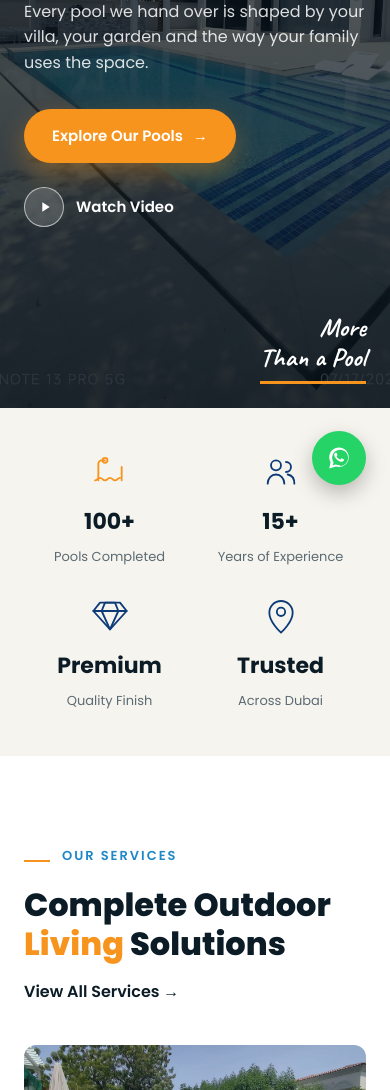
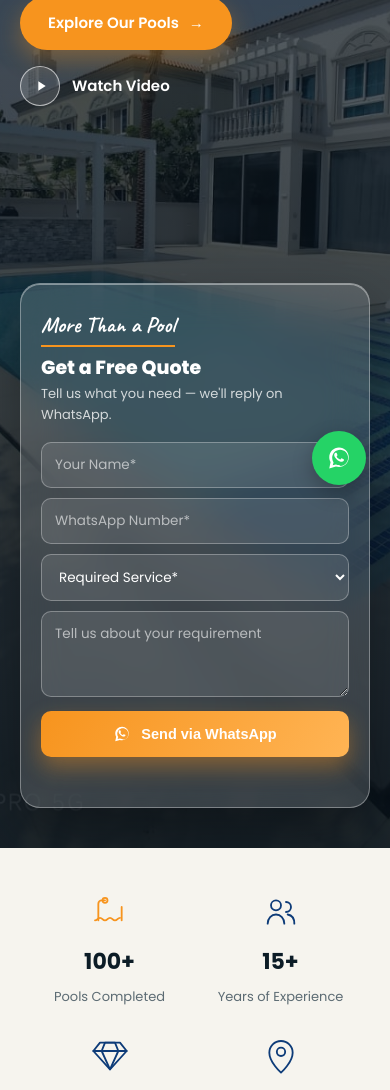
Before and after one commit to scalifyxpro-droid/poolsbyloftmax, an Astro site: page / in a window 390 px wide. Shown: the part 335-1425 px from the top of the page. Built offline with nearby package versions, Linux system fonts and the light colour scheme; Astro itself is replaced by a stand-in of ours.

Commit message:
Add glassmorphic quote-request form to hero, tighten mobile spacing
- Add a "Get a Free Quote" form (name, WhatsApp number, required
  service, requirement) on the right side of the hero, styled as a
  frosted-glass card matching the brand
- Submitting builds a pre-filled wa.me link and opens WhatsApp with
  the request instead of a backend submission
- Retire the old absolute-positioned "More Than a Pool" tag in favor
  of the same line as a tag on the form card
- Tighten mobile hero spacing (padding, gaps, font sizes) so the
  stacked layout doesn't feel oversized

Co-Authored-By: Claude Sonnet 5 <noreply@anthropic.com>

```diff
--- a/public/js/main.js
+++ b/public/js/main.js
@@ -19,4 +19,33 @@ document.addEventListener('DOMContentLoaded', function () {
     note.textContent = 'Thank you! Your message has been received. We will get back to you shortly.';
     form.reset();
   });
+
+  // Hero quote form -> WhatsApp
+  var heroForm = document.getElementById('heroQuoteForm');
+  var heroNote = document.getElementById('heroFormNote');
+  var whatsappNumber = '971558330586';
+  if (heroForm) {
+    heroForm.addEventListener('submit', function (e) {
+      e.preventDefault();
+      var data = new FormData(heroForm);
+      var name = (data.get('name') || '').trim();
+      var whatsapp = (data.get('whatsapp') || '').trim();
+      var service = (data.get('service') || '').trim();
+      var message = (data.get('message') || '').trim();
+
+      var lines = [
+        'Hi Pools by Loftmax, I would like a quote.',
+        'Name: ' + name,
+        'WhatsApp: ' + whatsapp,
+        'Service: ' + service,
+      ];
+      if (message) lines.push('Requirement: ' + message);
+
+      var text = encodeURIComponent(lines.join('\n'));
+      window.open('https://wa.me/' + whatsappNumber + '?text=' + text, '_blank');
+
+      if (heroNote) heroNote.textContent = 'Opening WhatsApp…';
+      heroForm.reset();
+    });
+  }
 });
--- a/src/components/Hero.astro
+++ b/src/components/Hero.astro
@@ -1,7 +1,19 @@
 ---
+const services = [
+  'Design & Construction',
+  'Maintenance',
+  'Renovation & Restoration',
+  'Leak Detection & Troubleshooting',
+  'Safety & Fencing',
+  'Water Testing',
+  'Pool Consultancy',
+  'Landscaping',
+  'Other',
+];
 ---
 <section class="hero" id="home" style="background-image:url('/images/gallery/project-5.jpeg')">
   <div class="hero-overlay"></div>
+  <div class="hero-inner">
     <div class="hero-content">
       <span class="hero-eyebrow">Luxury Pools. Better Living.</span>
       <span class="hero-rule"></span>
@@ -17,5 +29,27 @@
         </a>
       </div>
     </div>
-  <div class="hero-script">More<br />Than a Pool</div>
+
+    <div class="hero-form-card">
+      <span class="hero-form-tag">More Than a Pool</span>
+      <h3>Get a Free Quote</h3>
+      <p>Tell us what you need — we'll reply on WhatsApp.</p>
+      <form id="heroQuoteForm" class="hero-form" autocomplete="off">
+        <input type="text" name="name" placeholder="Your Name*" required />
+        <input type="tel" name="whatsapp" placeholder="WhatsApp Number*" required />
+        <select name="service" required>
+          <option value="" disabled selected>Required Service*</option>
+          {services.map((service) => <option value={service}>{service}</option>)}
+        </select>
+        <textarea name="message" placeholder="Tell us about your requirement" rows="3"></textarea>
+        <button type="submit">
+          <svg viewBox="0 0 32 32" fill="currentColor" width="18" height="18">
+            <path d="M16.02 3C9.4 3 4 8.36 4 14.98c0 2.2.6 4.24 1.63 6.02L4 29l8.2-2.55a12.9 12.9 0 0 0 3.82.58c6.63 0 12.02-5.36 12.02-11.98C28.04 8.37 22.65 3 16.02 3Zm0 21.75c-1.28 0-2.53-.24-3.68-.72l-.32-.14-3.75 1.16 1.07-3.63-.2-.32a9.72 9.72 0 0 1-1.53-5.32c0-5.42 4.4-9.83 9.82-9.83 5.42 0 9.83 4.41 9.83 9.83s-4.41 9.97-9.24 9.97Zm5.46-7.33c-.3-.15-1.77-.87-2.04-.97-.27-.1-.47-.15-.67.15-.2.3-.77.97-.94 1.17-.17.2-.35.22-.65.07-.3-.15-1.24-.46-2.36-1.46-.87-.78-1.46-1.74-1.63-2.04-.17-.3-.02-.46.13-.6.13-.13.3-.35.45-.52.15-.17.2-.3.3-.5.1-.2.05-.37-.02-.52-.07-.15-.67-1.62-.92-2.22-.24-.58-.49-.5-.67-.51h-.57c-.2 0-.52.07-.79.37-.27.3-1.04 1.02-1.04 2.48 0 1.46 1.07 2.87 1.22 3.07.15.2 2.1 3.2 5.08 4.49.71.31 1.26.49 1.69.62.71.23 1.36.2 1.87.12.57-.08 1.77-.72 2.02-1.42.25-.7.25-1.3.17-1.42-.07-.13-.27-.2-.57-.35Z"/>
+          </svg>
+          Send via WhatsApp
+        </button>
+        <p class="hero-form-note" id="heroFormNote"></p>
+      </form>
+    </div>
+  </div>
 </section>
--- a/src/styles/global.css
+++ b/src/styles/global.css
@@ -121,12 +121,14 @@ ul{list-style:none;}
 }
 .hero-overlay{
   position:absolute;inset:0;
-  background:linear-gradient(90deg, rgba(8,18,26,0.82) 0%, rgba(8,18,26,0.6) 42%, rgba(8,18,26,0.15) 75%);
+  background:linear-gradient(100deg, rgba(8,18,26,0.85) 0%, rgba(8,18,26,0.65) 38%, rgba(8,18,26,0.35) 62%, rgba(8,18,26,0.55) 100%);
 }
-.hero-content{
-  position:relative;z-index:2;color:var(--white);
-  max-width:640px;padding:0 40px 0 104px;
+.hero-inner{
+  position:relative;z-index:2;width:100%;
+  display:flex;align-items:center;justify-content:space-between;gap:40px;
+  padding:110px 40px 40px 104px;
 }
+.hero-content{color:var(--white);max-width:600px;flex:1 1 480px;}
 .hero-eyebrow{
   display:block;font-size:13px;font-weight:600;letter-spacing:3px;text-transform:uppercase;
   color:rgba(255,255,255,0.85);margin-bottom:14px;
@@ -157,17 +159,74 @@ ul{list-style:none;}
 }
 .play-circle svg{width:16px;height:16px;margin-left:2px;}
 .watch-video:hover .play-circle{background:rgba(255,255,255,0.9);color:var(--deep-blue);}
-.hero-script{
-  position:absolute;right:48px;bottom:40px;z-index:2;
-  font-family:'Caveat',cursive;font-weight:700;font-size:34px;line-height:1.15;
-  color:var(--white);text-align:right;
-  border-bottom:3px solid var(--orange);padding-bottom:8px;
+/* ===== HERO QUOTE FORM ===== */
+.hero-form-card{
+  flex:0 0 380px;max-width:100%;
+  background:rgba(255,255,255,0.14);
+  backdrop-filter:blur(22px);-webkit-backdrop-filter:blur(22px);
+  border:1px solid rgba(255,255,255,0.35);
+  border-radius:20px;
+  padding:30px 28px;
+  box-shadow:0 24px 60px rgba(0,0,0,0.35), inset 0 1px 0 rgba(255,255,255,0.4);
+  color:var(--white);
+}
+.hero-form-tag{
+  font-family:'Caveat',cursive;font-weight:700;font-size:26px;
+  color:var(--white);display:inline-block;margin-bottom:2px;
+  border-bottom:2px solid var(--orange);padding-bottom:2px;
+}
+.hero-form-card h3{font-size:22px;font-weight:800;margin:10px 0 4px;font-family:'Poppins',sans-serif;}
+.hero-form-card > p{font-size:13.5px;color:rgba(255,255,255,0.78);margin-bottom:20px;}
+.hero-form{display:flex;flex-direction:column;gap:12px;}
+.hero-form input,
+.hero-form select,
+.hero-form textarea{
+  width:100%;background:rgba(255,255,255,0.1);
+  border:1px solid rgba(255,255,255,0.3);
+  border-radius:10px;padding:13px 14px;
+  color:var(--white);font-family:'Poppins',sans-serif;font-size:14px;
+  transition:border-color .2s ease, background .2s ease;
+}
+.hero-form input::placeholder,
+.hero-form textarea::placeholder{color:rgba(255,255,255,0.6);}
+.hero-form select{color-scheme:dark;}
+.hero-form select option{color:var(--dark);}
+.hero-form input:focus,
+.hero-form select:focus,
+.hero-form textarea:focus{
+  outline:none;border-color:var(--orange);background:rgba(255,255,255,0.18);
+}
+.hero-form textarea{resize:vertical;min-height:64px;}
+.hero-form button{
+  display:flex;align-items:center;justify-content:center;gap:10px;
+  background:linear-gradient(120deg, var(--orange), #ffb454);
+  color:var(--white);border:none;border-radius:10px;
+  padding:14px;font-weight:700;font-size:14.5px;cursor:pointer;
+  box-shadow:0 10px 22px rgba(247,148,30,0.4);
+  transition:transform .2s ease, box-shadow .2s ease;
+  margin-top:4px;
+}
+.hero-form button:hover{transform:translateY(-2px);box-shadow:0 14px 26px rgba(247,148,30,0.5);}
+.hero-form-note{font-size:12.5px;color:var(--aqua);min-height:16px;text-align:center;}
+@media (max-width:1080px){
+  .hero-inner{flex-wrap:wrap;}
 }
 @media (max-width:900px){
-  .hero{margin-left:0;min-height:88vh;}
-  .hero-content{padding:0 24px;max-width:100%;}
-  .hero-overlay{background:linear-gradient(180deg, rgba(8,18,26,0.55), rgba(8,18,26,0.85));}
-  .hero-script{right:24px;bottom:24px;font-size:26px;}
+  .hero{margin-left:0;min-height:auto;padding:0;}
+  .hero-inner{flex-direction:column;align-items:stretch;padding:118px 20px 40px;gap:20px;}
+  .hero-content{padding:0;max-width:100%;}
+  .hero-eyebrow{font-size:11px;letter-spacing:2px;margin-bottom:10px;}
+  .hero-rule{margin-bottom:16px;}
+  .hero-content h1{font-size:clamp(28px,7vw,38px);margin-bottom:14px;}
+  .hero-content p{font-size:14.5px;margin-bottom:22px;}
+  .hero-actions{gap:16px;}
+  .hero-overlay{background:linear-gradient(180deg, rgba(8,18,26,0.6), rgba(8,18,26,0.88));}
+  .hero-form-card{flex:none;width:100%;padding:24px 20px;}
+  .hero-form-tag{font-size:22px;}
+  .hero-form-card h3{font-size:19px;margin:8px 0 4px;}
+  .hero-form-card > p{font-size:13px;margin-bottom:16px;}
+  .hero-form{gap:10px;}
+  .hero-form input,.hero-form select,.hero-form textarea{padding:12px 13px;font-size:13.5px;}
 }
 
 /* ===== INTRO / STATS BAR ===== */
```
Lines whose indentation alone changed are shown as unchanged.
